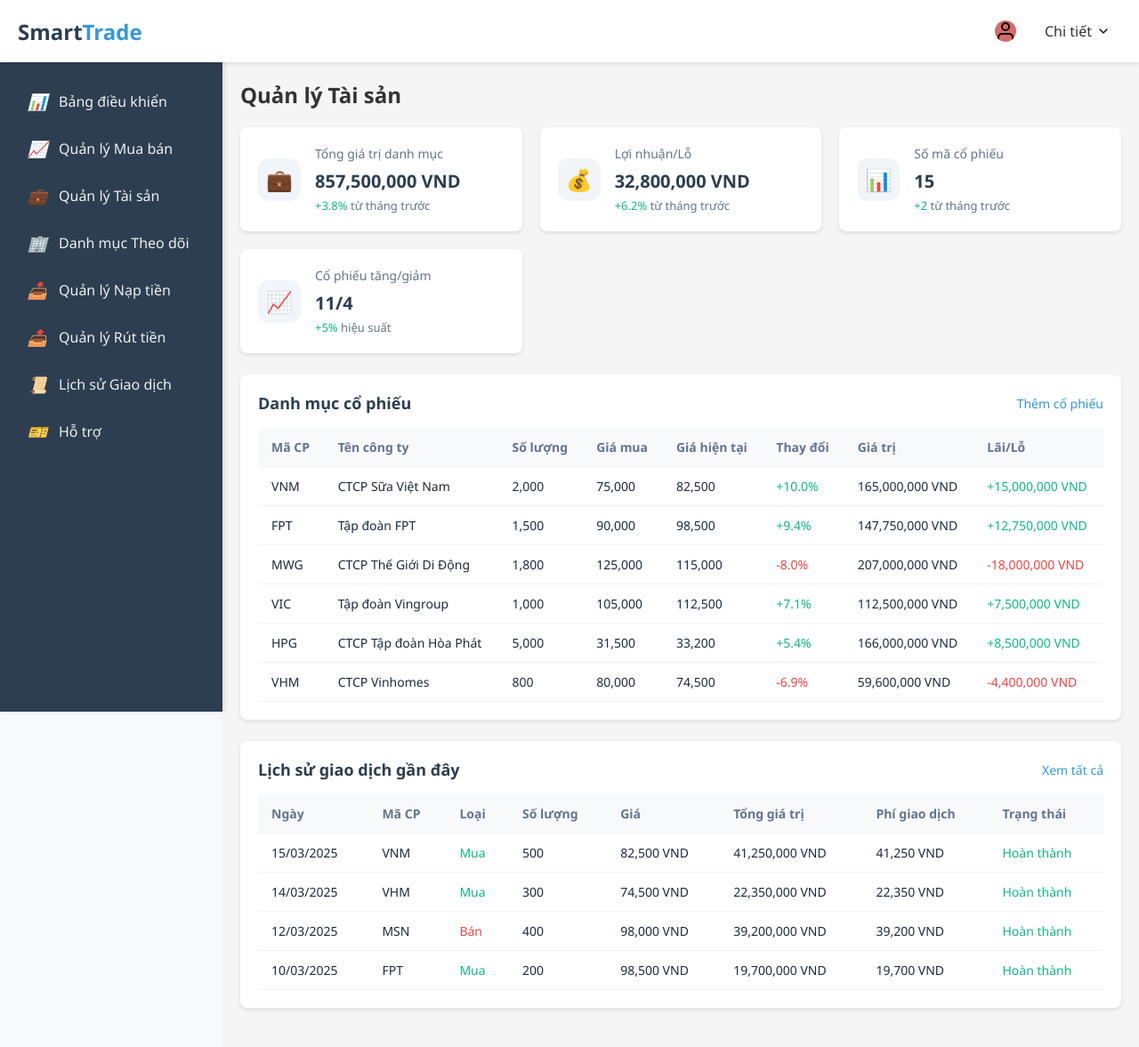
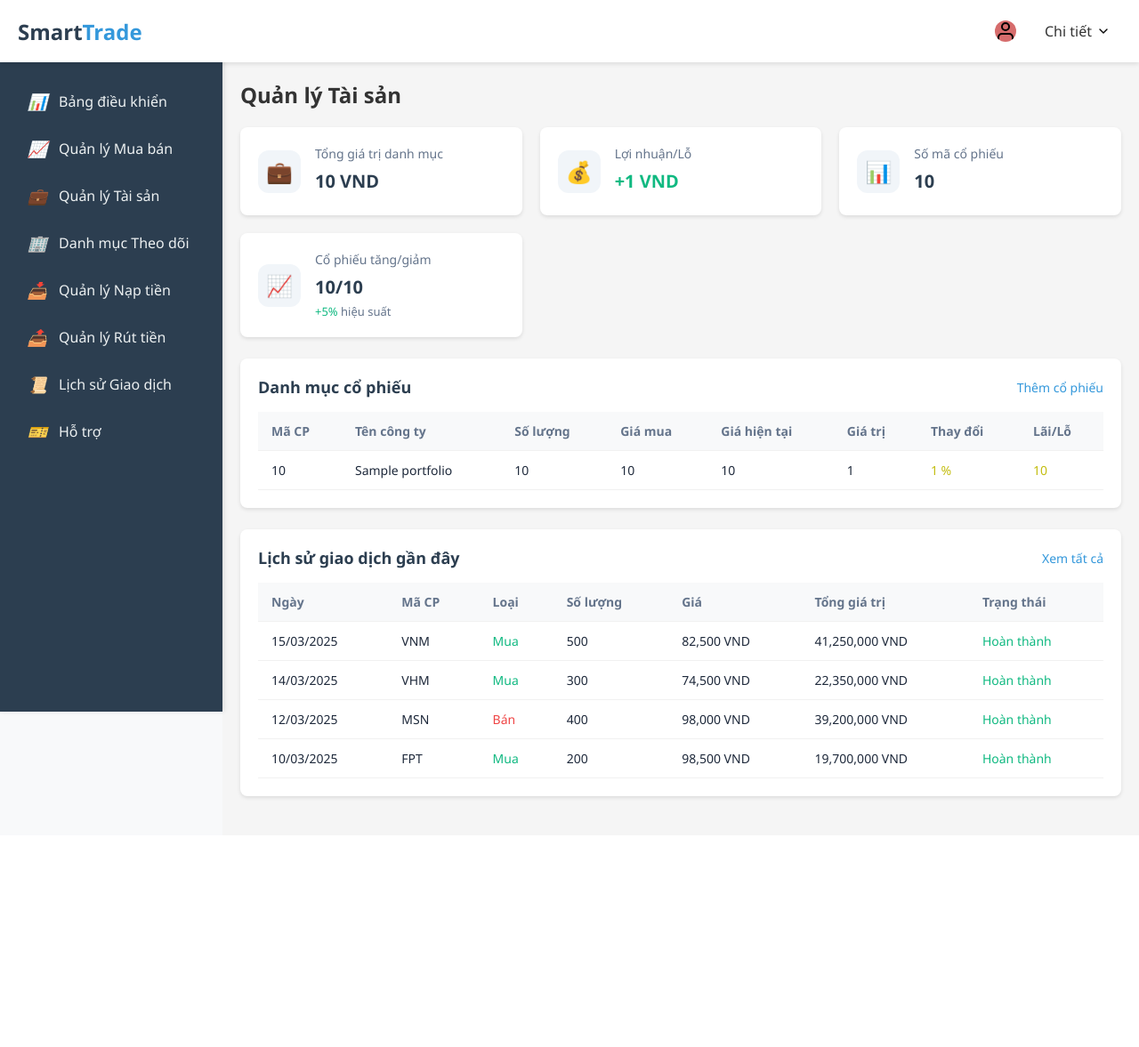
Before and after one commit to DaoTienSang/django-test-project, a Django app: template templates/userLogin/assets_management.html in a window 1280 px wide. Shown: the whole page at 89% size. After the commit the page ends 900 px from the top, so only its background shows below. Run offline with Django 5.2, Linux system fonts and the light colour scheme; the template is opened without the code that fills it: most values are stand-ins (such as "Sample title", 1, 10 or a date in 2020).

Commit message:
update assets site

```diff
--- a/static/userLogin/css/assets_management.css
+++ b/static/userLogin/css/assets_management.css
@@ -254,6 +254,17 @@ td {
     font-weight: 500;
 }
 
+/* status lời - lỗ - hòa */
+.status-profit{
+    color: #10b981;
+}
+.status-loss{
+    color: #ef4444;
+}
+.status-breakeven{
+    color: #c3bd0f;
+}
+
 /* Responsive */
 @media (max-width: 768px) {
     .dashboard-header {
--- a/templates/userLogin/assets_management.html
+++ b/templates/userLogin/assets_management.html
@@ -30,31 +30,37 @@
             <div class="stat-icon">💼</div>
             <div class="stat-info">
                 <h3>Tổng giá trị danh mục</h3>
-                <p class="stat-value">857,500,000 VND</p>
-                <p class="stat-change increase">+3.8% <span>từ tháng trước</span></p>
+                <p class="stat-value">{{ portfolio_value|intcomma }} VND</p>
+                <!-- <p class="stat-change increase">% <span>từ tháng trước</span></p> -->
             </div>
         </div>
         <div class="stat-card">
             <div class="stat-icon">💰</div>
             <div class="stat-info">
                 <h3>Lợi nhuận/Lỗ</h3>
-                <p class="stat-value">32,800,000 VND</p>
-                <p class="stat-change increase">+6.2% <span>từ tháng trước</span></p>
+                {% if total_profit_loss > 0 %}
+                <p class="stat-value status-profit">+{{ total_profit_loss|intcomma }} VND</p>
+                {% elif total_profit_loss < 0 %}
+                <p class="stat-value status-loss">{{ total_profit_loss|intcomma }} VND</p>
+                {% else %}
+                <p class="stat-value status-breakeven">{{ total_profit_loss|intcomma }} VND</p>
+                {% endif %}
+                <!-- <p class="stat-change increase">+6.2% <span>từ tháng trước</span></p> -->
             </div>
         </div>
         <div class="stat-card">
             <div class="stat-icon">📊</div>
             <div class="stat-info">
                 <h3>Số mã cổ phiếu</h3>
-                <p class="stat-value">15</p>
-                <p class="stat-change increase">+2 <span>từ tháng trước</span></p>
+                <p class="stat-value">{{ number_of_stock }}</p>
+                <!-- <p class="stat-change increase">+2 <span>từ tháng trước</span></p> -->
             </div>
         </div>
         <div class="stat-card">
             <div class="stat-icon">📈</div>
             <div class="stat-info">
                 <h3>Cổ phiếu tăng/giảm</h3>
-                <p class="stat-value">11/4</p>
+                <p class="stat-value">{{ number_profit_stock }}/{{ number_loss_stock }}</p>
                 <p class="stat-change increase">+5% <span>hiệu suất</span></p>
             </div>
         </div>
@@ -97,16 +103,42 @@
                         <th>Số lượng</th>
                         <th>Giá mua</th>
                         <th>Giá hiện tại</th>
+                        <th>Giá trị</th>
                         <th>Thay đổi</th>
-                        <th>Giá trị</th>
                         <th>Lãi/Lỗ</th>
                     </tr>
                 </thead>
                 <tbody>
+                    {% for portfolio in portfolios %}
                     <tr>
+                        <td>{{portfolio.stock_code}}</td>
+                        <td>{{portfolio.company_name}}</td>
+                        <td>{{portfolio.amount}}</td>
+                        <td>{{portfolio.avg_buy_price|intcomma}}</td>
+                        <td>{{portfolio.current_price|intcomma}}</td>
+                        <td>{{portfolio.total_value|intcomma}}</td>
+                        {% if portfolio.profit_loss > 0 %}
+                        <td class="status-profit">+ {{ portfolio.price_change_percent }} %</td>
+                        <td class="status-profit">+ {{ portfolio.profit_loss|intcomma }}</td>
+                        {% elif portfolio.profit_loss < 0 %}
+                        <td class="status-loss">{{ portfolio.price_change_percent }} %</td>
+                        <td class="status-loss">{{ portfolio.profit_loss|intcomma }}</td>
+                        {% else %}
+                        <td class="status-breakeven">{{ portfolio.price_change_percent }} %</td>
+                        <td class="status-breakeven">{{ portfolio.profit_loss|intcomma }}</td>
+                        {% endif %}
+
+                        <!-- <td class="{% if portfolio.profit_loss > 0 %} status-profit {% elif portfolio.profit_loss < 0 %} status-loss {% else %} status-breakeven {% endif %}">{{ portfolio.price_change_percent }} %</td>
+                        <td class="{% if portfolio.profit_loss > 0 %} status-profit {% elif portfolio.profit_loss < 0 %} status-loss {% else %} status-breakeven {% endif %}">{{ portfolio.profit_loss|intcomma }}</td> -->
+                    </tr>
+                    {% empty %}
+                    <tr>
+                        <td colspan="6" class="no-data">Chưa có tài sản nào</td>
+                    </tr>
+                    {% endfor %}
+                    <!-- <tr>
                         <td>VNM</td>
                         <td>CTCP Sữa Việt Nam</td>
-                        <!-- <td>Thực phẩm</td> -->
                         <td>2,000</td>
                         <td>75,000</td>
                         <td>82,500</td>
@@ -117,7 +149,6 @@
                     <tr>
                         <td>FPT</td>
                         <td>Tập đoàn FPT</td>
-                        <!-- <td>Công nghệ</td> -->
                         <td>1,500</td>
                         <td>90,000</td>
                         <td>98,500</td>
@@ -128,7 +159,6 @@
                     <tr>
                         <td>MWG</td>
                         <td>CTCP Thế Giới Di Động</td>
-                        <!-- <td>Bán lẻ</td> -->
                         <td>1,800</td>
                         <td>125,000</td>
                         <td>115,000</td>
@@ -139,7 +169,6 @@
                     <tr>
                         <td>VIC</td>
                         <td>Tập đoàn Vingroup</td>
-                        <!-- <td>Bất động sản</td> -->
                         <td>1,000</td>
                         <td>105,000</td>
                         <td>112,500</td>
@@ -150,7 +179,6 @@
                     <tr>
                         <td>HPG</td>
                         <td>CTCP Tập đoàn Hòa Phát</td>
-                        <!-- <td>Thép</td> -->
                         <td>5,000</td>
                         <td>31,500</td>
                         <td>33,200</td>
@@ -161,14 +189,13 @@
                     <tr>
                         <td>VHM</td>
                         <td>CTCP Vinhomes</td>
-                        <!-- <td>Bất động sản</td> -->
                         <td>800</td>
                         <td>80,000</td>
                         <td>74,500</td>
                         <td class="type-sell">-6.9%</td>
                         <td>59,600,000 VND</td>
                         <td class="status-pending">-4,400,000 VND</td>
-                    </tr>
+                    </tr> -->
                 </tbody>
             </table>
         </div>
@@ -190,7 +217,6 @@
                         <th>Số lượng</th>
                         <th>Giá</th>
                         <th>Tổng giá trị</th>
-                        <th>Phí giao dịch</th>
                         <th>Trạng thái</th>
                     </tr>
                 </thead>
@@ -202,7 +228,6 @@
                         <td>500</td>
                         <td>82,500 VND</td>
                         <td>41,250,000 VND</td>
-                        <td>41,250 VND</td>
                         <td class="status-completed">Hoàn thành</td>
                     </tr>
                     <tr>
@@ -212,7 +237,6 @@
                         <td>300</td>
                         <td>74,500 VND</td>
                         <td>22,350,000 VND</td>
-                        <td>22,350 VND</td>
                         <td class="status-completed">Hoàn thành</td>
                     </tr>
                     <tr>
@@ -222,7 +246,6 @@
                         <td>400</td>
                         <td>98,000 VND</td>
                         <td>39,200,000 VND</td>
-                        <td>39,200 VND</td>
                         <td class="status-completed">Hoàn thành</td>
                     </tr>
                     <tr>
@@ -232,7 +255,6 @@
                         <td>200</td>
                         <td>98,500 VND</td>
                         <td>19,700,000 VND</td>
-                        <td>19,700 VND</td>
                         <td class="status-completed">Hoàn thành</td>
                     </tr>
                 </tbody>
```
Also changed, not shown: templates/userLogin/trading_management.html (+17 -2 lines), userLogin/views.py (+106 -121 lines), db.sqlite3.
